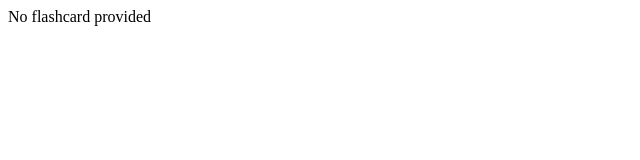
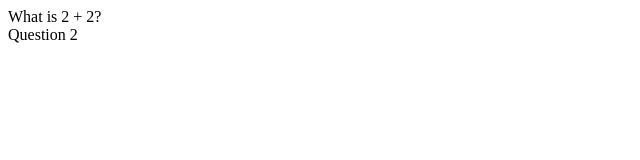
Before and after one commit to mukuwab/sample-flashcard-app, a React (Create React App) app: page / in a window 1280 px wide. Shown: the top 160 px of the page, without its empty margins (0-640 px from the left). Built offline with nearby package versions, Linux system fonts and the light colour scheme.

Commit message:
bugfixes

```diff
--- a/src/App.js
+++ b/src/App.js
@@ -2,7 +2,7 @@
 //Need to store the SAMPLE_FLASHCARDS in a state variable
 import React, {useState} from 'react';
 
-import FlashcardList from './Flashcard'; //import Flashcard component
+import FlashcardList from './FlashcardList'; //import Flashcard component
 //retrieve the Flashcard component from the Flashcard.js file
 //'./Flashcard' means look in the same directory as this file (App.js)
 //if the file was in a different directory, we would need to specify the path
--- a/src/Flashcard.js
+++ b/src/Flashcard.js
@@ -1,14 +1,28 @@
 //use rfc to create a react functional component
 //uses the extension ES7+React/Redux/GraphQL/React-Native snippets
 
-import React from 'react'
+import React, {useState} from 'react'
+//useState will allow us to use state in a functional component
+//it will handle the flipping of the flashcard to show the answer
 
 export default function Flashcard({flashcard}) {
-   if (!flashcard) {
+
+  const [flip, setFlip] = useState(false);
+    //set to false by default to show the question first
+
+
+  if (!flashcard) {
     return <div>No flashcard provided</div>;
+
+
   }
   return (
-    <div>{flashcard.question}
+    <div onClick={()=> setFlip(!flip)}>
+      {/*will set the current flip state to the opposite of what it currently is*/}
+
+
+      {flip ? flashcard.answer : flashcard.question}
+      {/*if flip is true, show the answer, else show the question*/}
 
     {/*display the question of the flashcard*/}
     {/* This is how you make a comment in JSX */}
```
